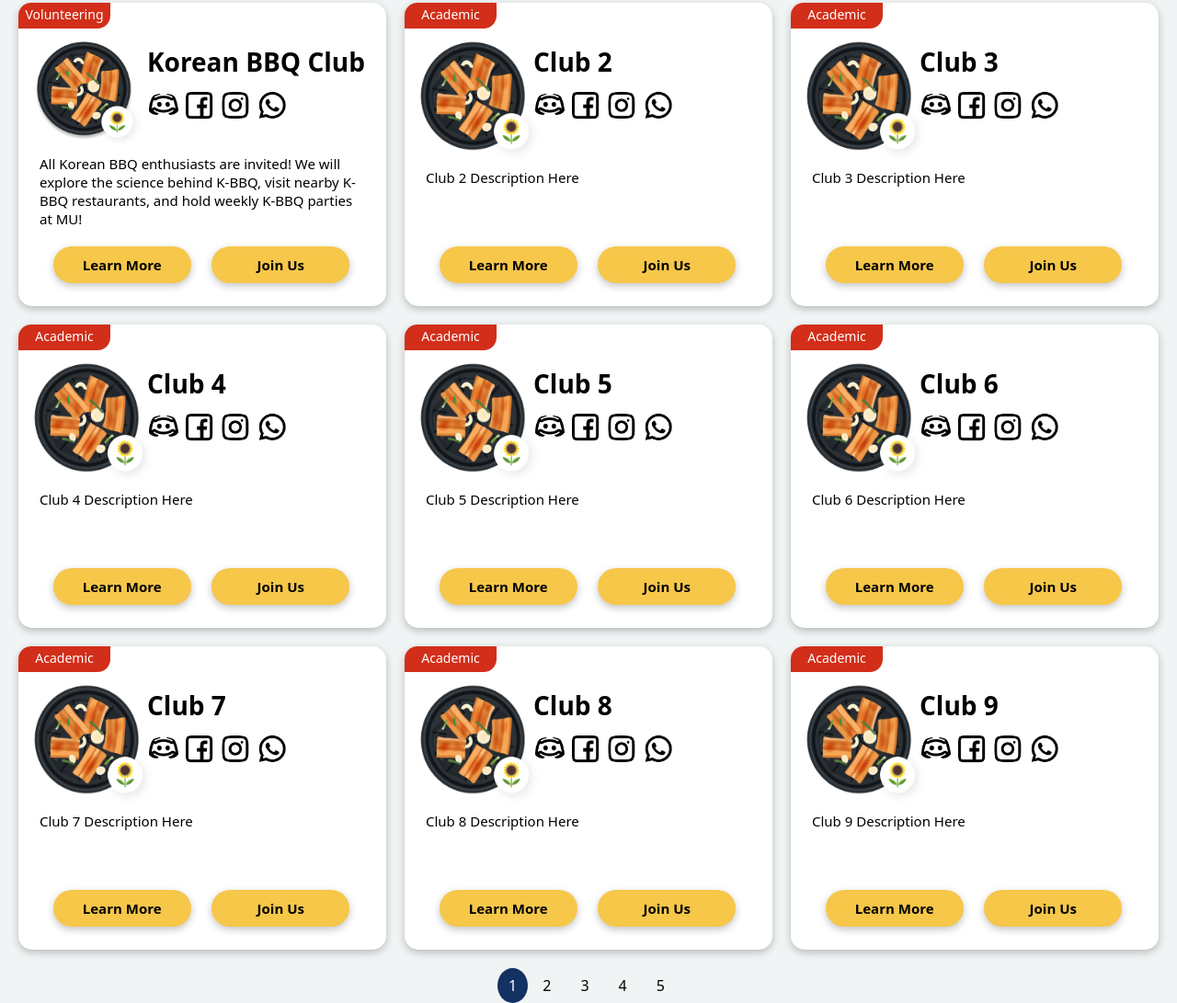
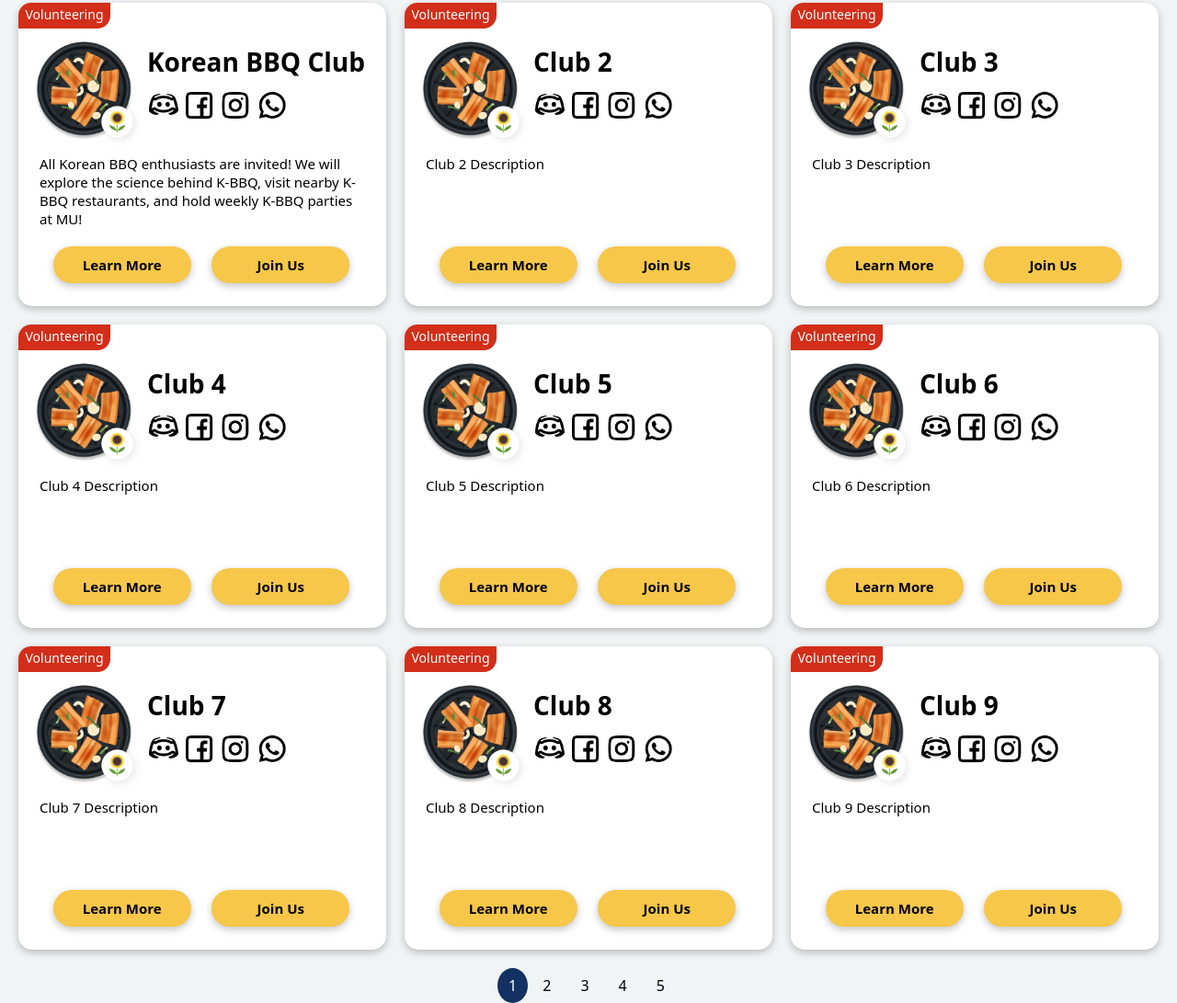
Before and after one commit to mardrea1221/AggieLife, a plain HTML site: page index.html in a window 1280 px wide. Shown: the part 269-1360 px from the top of the page at 92% size. Drawn offline with nearby package versions, Linux system fonts and the light colour scheme.

Commit message:
applied cleanup to rest of tiles

```diff
--- a/index.html
+++ b/index.html
@@ -76,13 +76,13 @@
         <div class="tile" data-categories="Category 1">
           <div class="tile-leftcorner" id="color-category1">
             <div class="text-category">
-              Academic
+              Volunteering
             </div>
 
           </div>
           <div id="wrapper">
             <div id="side-1">
-              <img src="assets/Group-6.png" alt="aggie" width="135" height="135">
+              <img src="assets/clubassets/1.png" alt="aggie" width="123" height="120">
             </div>
             <div id="side-2">
               <div class="club-name">Club 2</div>
@@ -94,7 +94,7 @@
               </div>
             </div>
           </div>
-          <div class="description">Club 2 Description Here</div>
+          <div class="description">Club 2 Description</div>
           <div class="tile-buttons">
             <button type="button" id="learn-btn">Learn More</button>
             <button type="button" id="join-btn">Join Us</button>
@@ -104,13 +104,13 @@
         <div class="tile" data-categories="Category 1">
           <div class="tile-leftcorner" id="color-category1">
             <div class="text-category">
-              Academic
+              Volunteering
             </div>
 
           </div>
           <div id="wrapper">
             <div id="side-1">
-              <img src="assets/Group-6.png" alt="aggie" width="135" height="135">
+              <img src="assets/clubassets/1.png" alt="aggie" width="123" height="120">
             </div>
             <div id="side-2">
               <div class="club-name">Club 3</div>
@@ -122,7 +122,7 @@
               </div>
             </div>
           </div>
-          <div class="description">Club 3 Description Here</div>
+          <div class="description">Club 3 Description</div>
           <div class="tile-buttons">
             <button type="button" id="learn-btn">Learn More</button>
             <button type="button" id="join-btn">Join Us</button>
@@ -132,13 +132,13 @@
         <div class="tile" data-categories="Category 1">
           <div class="tile-leftcorner" id="color-category1">
             <div class="text-category">
-              Academic
+              Volunteering
             </div>
 
           </div>
           <div id="wrapper">
             <div id="side-1">
-              <img src="assets/Group-6.png" alt="aggie" width="135" height="135">
+              <img src="assets/clubassets/1.png" alt="aggie" width="123" height="120">
             </div>
             <div id="side-2">
               <div class="club-name">Club 4</div>
@@ -150,7 +150,7 @@
               </div>
             </div>
           </div>
-          <div class="description">Club 4 Description Here</div>
+          <div class="description">Club 4 Description</div>
           <div class="tile-buttons">
             <button type="button" id="learn-btn">Learn More</button>
             <button type="button" id="join-btn">Join Us</button>
@@ -160,13 +160,13 @@
         <div class="tile" data-categories="Category 1">
           <div class="tile-leftcorner" id="color-category1">
             <div class="text-category">
-              Academic
+              Volunteering
             </div>
 
           </div>
           <div id="wrapper">
             <div id="side-1">
-              <img src="assets/Group-6.png" alt="aggie" width="135" height="135">
+              <img src="assets/clubassets/1.png" alt="aggie" width="123" height="120">
             </div>
             <div id="side-2">
               <div class="club-name">Club 5</div>
@@ -178,7 +178,7 @@
               </div>
             </div>
           </div>
-          <div class="description">Club 5 Description Here</div>
+          <div class="description">Club 5 Description</div>
           <div class="tile-buttons">
             <button type="button" id="learn-btn">Learn More</button>
             <button type="button" id="join-btn">Join Us</button>
@@ -188,13 +188,13 @@
         <div class="tile" data-categories="Category 1">
           <div class="tile-leftcorner" id="color-category1">
             <div class="text-category">
-              Academic
+              Volunteering
             </div>
 
           </div>
           <div id="wrapper">
             <div id="side-1">
-              <img src="assets/Group-6.png" alt="aggie" width="135" height="135">
+              <img src="assets/clubassets/1.png" alt="aggie" width="123" height="120">
             </div>
             <div id="side-2">
               <div class="club-name">Club 6</div>
@@ -206,7 +206,7 @@
               </div>
             </div>
           </div>
-          <div class="description">Club 6 Description Here</div>
+          <div class="description">Club 6 Description</div>
           <div class="tile-buttons">
             <button type="button" id="learn-btn">Learn More</button>
             <button type="button" id="join-btn">Join Us</button>
@@ -216,13 +216,13 @@
         <div class="tile" data-categories="Category 1">
           <div class="tile-leftcorner" id="color-category1">
             <div class="text-category">
-              Academic
+              Volunteering
             </div>
 
           </div>
           <div id="wrapper">
             <div id="side-1">
-              <img src="assets/Group-6.png" alt="aggie" width="135" height="135">
+              <img src="assets/clubassets/1.png" alt="aggie" width="123" height="120">
             </div>
             <div id="side-2">
               <div class="club-name">Club 7</div>
@@ -234,7 +234,7 @@
               </div>
             </div>
           </div>
-          <div class="description">Club 7 Description Here</div>
+          <div class="description">Club 7 Description</div>
           <div class="tile-buttons">
             <button type="button" id="learn-btn">Learn More</button>
             <button type="button" id="join-btn">Join Us</button>
@@ -244,13 +244,13 @@
         <div class="tile" data-categories="Category 1">
           <div class="tile-leftcorner" id="color-category1">
             <div class="text-category">
-              Academic
+              Volunteering
             </div>
 
           </div>
           <div id="wrapper">
             <div id="side-1">
-              <img src="assets/Group-6.png" alt="aggie" width="135" height="135">
+              <img src="assets/clubassets/1.png" alt="aggie" width="123" height="120">
             </div>
             <div id="side-2">
               <div class="club-name">Club 8</div>
@@ -262,7 +262,7 @@
               </div>
             </div>
           </div>
-          <div class="description">Club 8 Description Here</div>
+          <div class="description">Club 8 Description</div>
           <div class="tile-buttons">
             <button type="button" id="learn-btn">Learn More</button>
             <button type="button" id="join-btn">Join Us</button>
@@ -272,13 +272,13 @@
         <div class="tile" data-categories="Category 1">
           <div class="tile-leftcorner" id="color-category1">
             <div class="text-category">
-              Academic
+              Volunteering
             </div>
 
           </div>
           <div id="wrapper">
             <div id="side-1">
-              <img src="assets/Group-6.png" alt="aggie" width="135" height="135">
+              <img src="assets/clubassets/1.png" alt="aggie" width="123" height="120">
             </div>
             <div id="side-2">
               <div class="club-name">Club 9</div>
@@ -290,7 +290,7 @@
               </div>
             </div>
           </div>
-          <div class="description">Club 9 Description Here</div>
+          <div class="description">Club 9 Description</div>
           <div class="tile-buttons">
             <button type="button" id="learn-btn">Learn More</button>
             <button type="button" id="join-btn">Join Us</button>
```
